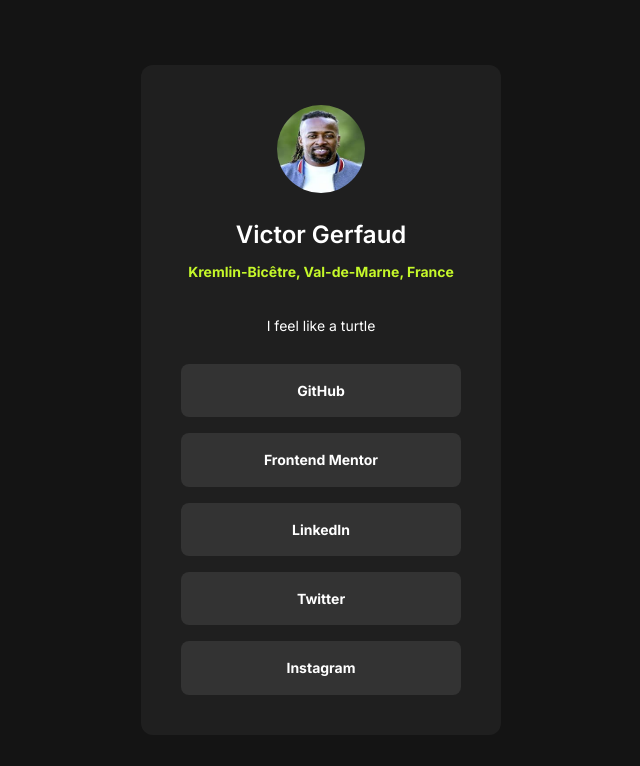
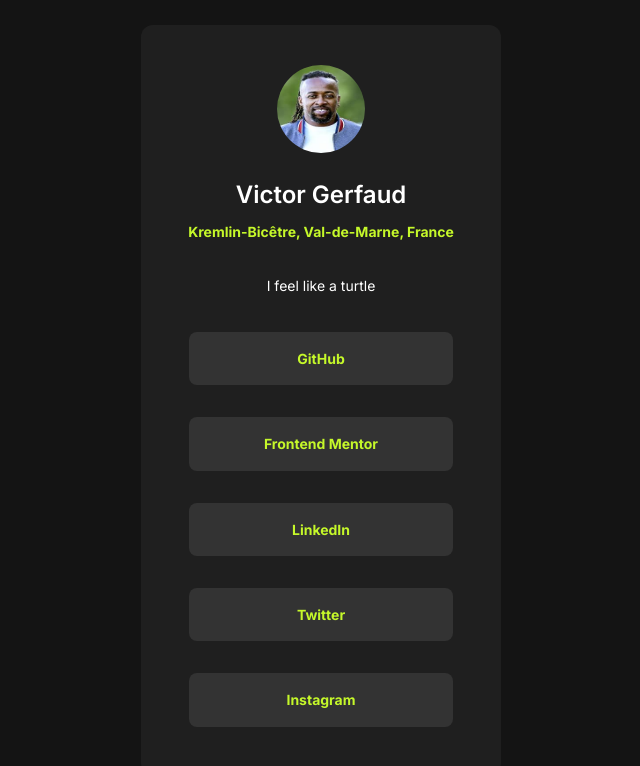
Before and after one commit to JamesLaviron/social-links-profile-main, a Vue app: page / in a window 1280 px wide. Shown: the top 766 px of the page, without its empty margins (319-959 px from the left). Built offline with nearby package versions, Linux system fonts and the light colour scheme.

Commit message:
Remove link for span and container

```diff
--- a/src/components/NetworkLink.vue
+++ b/src/components/NetworkLink.vue
@@ -1,7 +1,9 @@
 <template>
-  <a :href="url" class="network-link text-preset-2-bold">
-    {{ content }}
-  </a>
+  <div class="network-link">
+    <span class="text-preset-2-bold">
+      {{ content }}
+    </span>
+  </div>
 </template>
 
 <script>
@@ -19,7 +21,7 @@
   color: white;
   border-radius: 0.8rem;
   padding: var(--spacing-150);
-  gap: var(--spacing-100);
+  margin: var(--spacing-100);
   background-color: var(--color-grey-700);
   text-decoration-line: none;
 }
```
Also changed, not shown: 10 other files (tests, documents, lock files or other folders).
